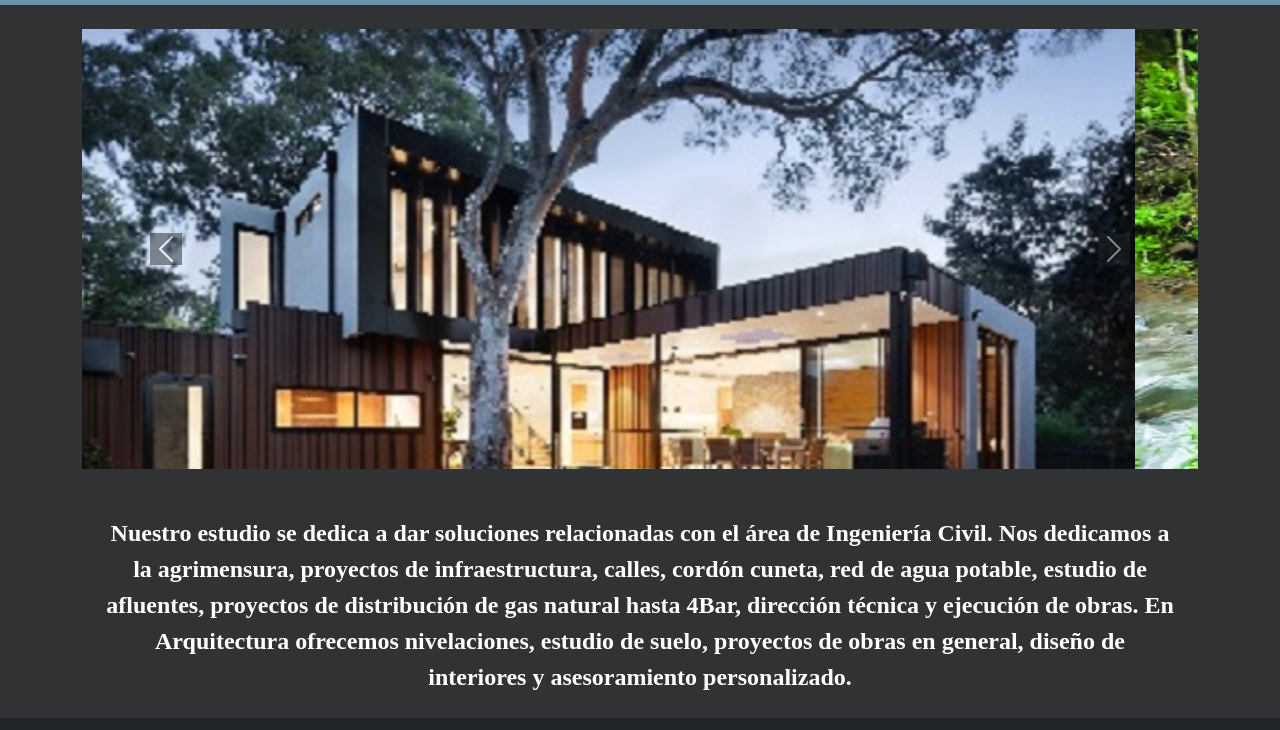
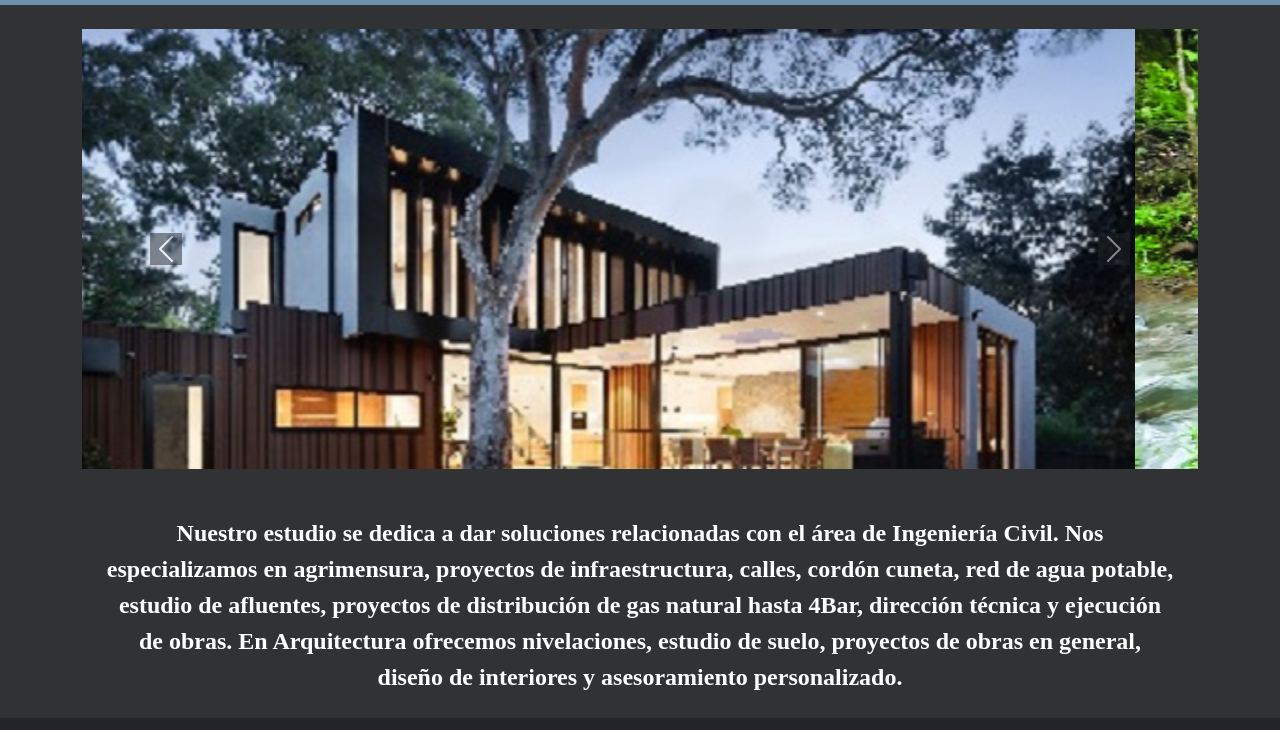
Before and after one commit to split-mar/DECOMA, a website: page seccion3.html in a window 1280 px wide. Shown: the part 99-829 px from the top of the page. Drawn offline with nearby package versions, Linux system fonts and the light colour scheme.

Commit message:
versionfinaldel proyecto

```diff
--- a/seccion3.html
+++ b/seccion3.html
@@ -109,7 +109,7 @@
   <div class="container text-center">
     <div class="row justify-content-center">
       <div class="col-xs-12">
-        <p class="escrito">Nuestro estudio se dedica a dar soluciones relacionadas con el área de Ingeniería Civil. Nos dedicamos a la agrimensura,
+        <p class="escrito">Nuestro estudio se dedica a dar soluciones relacionadas con el área de Ingeniería Civil. Nos especializamos en agrimensura,
           proyectos de infraestructura, calles, cordón cuneta, red de agua potable, estudio de afluentes, proyectos de distribución de gas natural
           hasta 4Bar, dirección técnica y ejecución de obras.
           En Arquitectura ofrecemos nivelaciones, estudio de suelo, proyectos de obras en general, diseño de interiores y asesoramiento personalizado.
```
